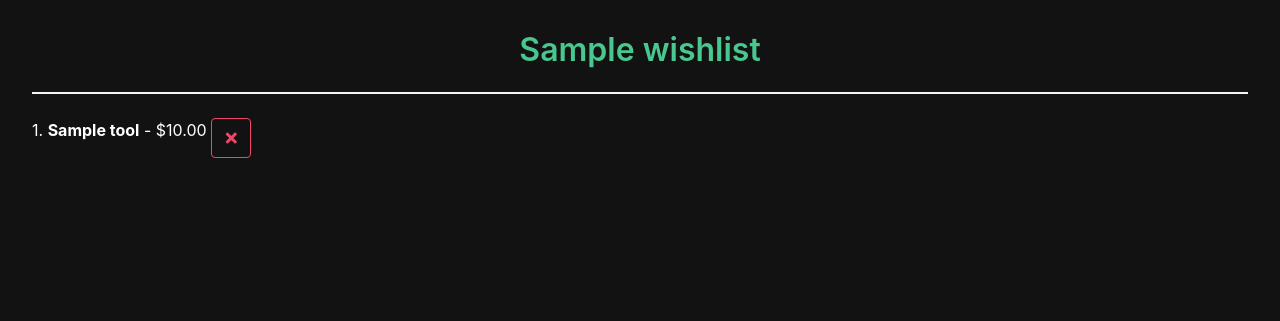
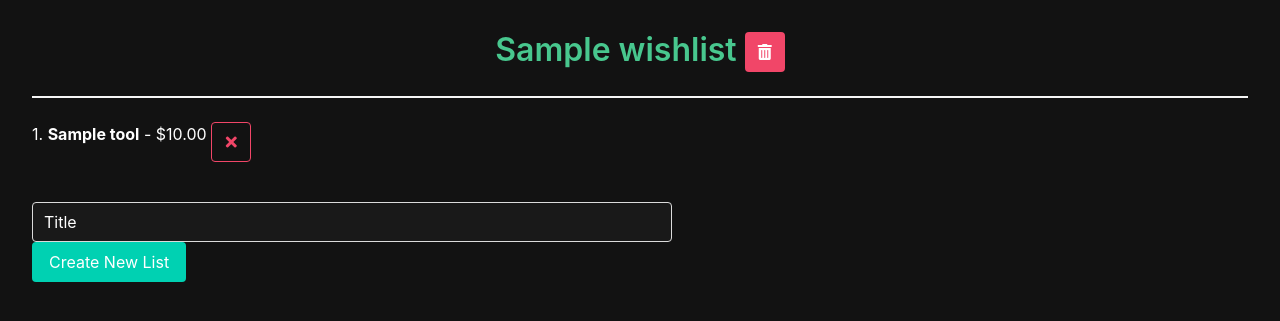
Before and after one commit to nduitsman/Collector, a Django app: page / in a window 1280 px wide. Shown: the part 52-373 px from the top of the page. Run offline with Django 4.2, Linux system fonts and the light colour scheme; a user stored in the database is signed in; tables that the repository leaves empty hold one stand-in row (values such as "Sample post").

Commit message:
updated wishlist funcitonality and limiting user access to respective db tables

```diff
--- a/main_app/admin.py
+++ b/main_app/admin.py
@@ -1,5 +1,7 @@
 from django.contrib import admin
-from .models import Tool, Review, Wishlist
+from django.contrib.auth.admin import UserAdmin
+from .models import Tool, Review, Wishlist, User
+
 
 admin.site.register(Tool)
 admin.site.register(Review)
--- a/main_app/models.py
+++ b/main_app/models.py
@@ -26,6 +26,7 @@ class Wishlist(models.Model):
     name = models.CharField(max_length=150)
     tools = models.ManyToManyField(Tool)
     # user = models.ForeignKey(User, on_delete=models.CASCADE, related_name = 'wishlist', to_field='username')
-    user = models.ForeignKey(User, on_delete=models.CASCADE, related_name = 'wishlist', default=1)
+    user = models.ForeignKey(User, on_delete=models.CASCADE, related_name = 'wishlist')
+
     def __str__(self):
         return self.name
--- a/main_app/templates/wishlist.html
+++ b/main_app/templates/wishlist.html
@@ -8,7 +8,16 @@ Wishlist
     {% for wishlist in wishlists %}
 
         <div class="wishlist mb-5">
-            <h3 class="title is-3 has-text-success">{{wishlist.name}}</h3>
+
+            <h3 class="title is-3 has-text-success">{{wishlist.name}}
+                <a href="{% url 'wishlist_delete' wishlist.pk %}" class="button is-danger">
+                    <span class="icon">
+                        <i class="fas fa-trash-alt"></i>
+                    </span>
+                </a>
+            </h3>
+
+
             <hr />
 
             {% for tool in wishlist.tools.all %}
@@ -28,8 +37,22 @@ Wishlist
             {% endfor %}
         </div>
     {% empty %}
-        <div class="wishlist mb-5">"There are no tools in your wishlist"</div>
+        <div class="wishlist mb-5">No wishlists found.</div>
     {% endfor %}
-
+    <form class="mb-5" action="{% url 'wishlist_create' user.pk %}" method="post">
+        {% csrf_token %}
+        <div class="formReview">
+            <div class="control">
+                <input
+                    class="input"
+                    type="text"
+                    name="name"
+                    placeholder="Title"
+                    required
+                />
+            </div>
+            <div class="control">
+                <input class="button is-primary" type="submit" value="Create New List" />
+            </div>
 </div>
 {% endblock %}
--- a/main_app/urls.py
+++ b/main_app/urls.py
@@ -9,7 +9,9 @@ urlpatterns = [
     path('tools/<int:pk>/', views.ToolDetail.as_view(), name="tool_detail"),
     path('tools/<int:pk>/update/', views.ToolUpdate.as_view(), name = "tool_update"),
     path('tools/<int:pk>/delete/', views.ToolDelete.as_view(), name="tool_delete"),
+    path('<int:pk>/delete/', views.WishlistDelete.as_view(), name="wishlist_delete"),
     path('tools/<int:pk>/reviews/new/', views.ReviewCreate.as_view(), name="review_create"),
+    path('wishlists/<int:pk>/new/', views.WishlistCreate.as_view(), name="wishlist_create"),
     path('wishlists/<int:pk>/tools/<int:tool_pk>/', views.WishlistToolAssoc.as_view(), name="wishlist_tool_assoc"),
     path('accounts/signup/', views.Signup.as_view(), name="signup"),
 ]
--- a/main_app/views.py
+++ b/main_app/views.py
@@ -11,6 +11,7 @@ from django.contrib.auth.forms import UserCreationForm
 # Auth
 from django.contrib.auth.decorators import login_required
 from django.utils.decorators import method_decorator
+from django.contrib.auth.models import User
 
 
 
@@ -21,8 +22,31 @@ class Home(TemplateView):
 
     def get_context_data(self, ** kwargs):
         context = super().get_context_data(**kwargs)
-        context['wishlists'] = Wishlist.objects.filter(user = self.request.user)
+        name = self.request.GET.get("name")
+        if name != None:
+            context["wishlists"] = Wishlist.objects.filter(
+                name__icontains=name, user=self.request.user)
+            context["header"] = f"Searching for {name}"
+        else:
+            context["wishlists"] = Wishlist.objects.filter(user=self.request.user)
+            context["header"] = "Trending Tools"
         return context
+
+@method_decorator(login_required, name='dispatch')
+class WishlistCreate(View):
+    def post(self, request, pk):
+        name = request.POST.get("name")
+        user=User.objects.get(id=request.user.id)
+        print(request.user.id)
+        Wishlist.objects.create(name=name, user=user)
+        return redirect('wishlists')
+
+
+@method_decorator(login_required, name='dispatch')
+class WishlistDelete(DeleteView):
+    model = Wishlist
+    template_name = 'wishlist_delete.html'
+    success_url = '/'
 
 class About(TemplateView):
     template_name = "about.html"
@@ -33,6 +57,7 @@ class Tools(TemplateView):
     def get_context_data(self, **kwargs):
         context = super().get_context_data(**kwargs)
         name = self.request.GET.get("name")
+
         if name != None:
             context["tools"] = Tool.objects.filter(name__icontains=name)
             context["header"] = f"Searching for {name}"
@@ -46,8 +71,15 @@ class ToolsAdd(CreateView):
     model = Tool
     fields = ['name', 'image', 'price', 'description']
     template_name = 'tools_add.html'
+
+    def form_valid(self, form):
+        form.instance.user = self.request.user
+        return super(ToolsAdd, self).form_valid(form)
+
     def get_success_url(self):
+        print(self.kwargs)
         return reverse('tool_detail', kwargs={'pk': self.object.pk})
+
 
 class ToolDetail(DetailView):
     model = Tool
@@ -82,6 +114,8 @@ class ReviewCreate(View):
         return redirect('tool_detail', pk=pk)
 
 
+
+
 @method_decorator(login_required, name='dispatch')
 class WishlistToolAssoc(View):
     def get(self, request, pk, tool_pk):
```
Also changed, not shown: main_app/templates/tool_detail.html (+8 -9 lines), main_app/templates/wishlist_delete.html (added, +13 -0 lines), main_app/migrations/0001_initial.py, main_app/migrations/0002_alter_tool_price.py (deleted), main_app/migrations/0003_review.py (deleted), main_app/migrations/0004_wishlist.py (deleted), main_app/migrations/0005_tool_user.py (deleted), main_app/migrations/0006_wishlist_user.py (deleted), main_app/migrations/0007_alter_wishlist_user.py (deleted), main_app/migrations/0008_alter_wishlist_user.py (deleted).
